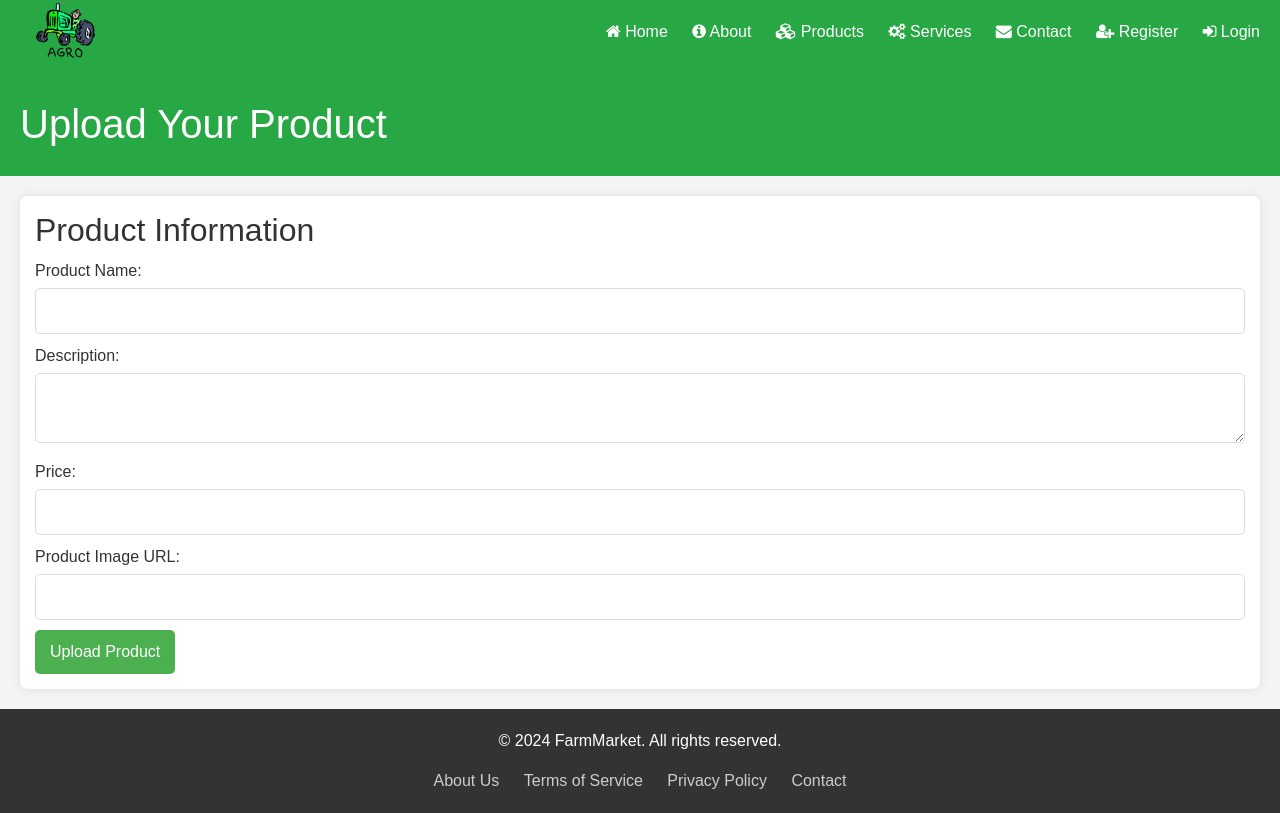
After one commit to sundarg1502/Agro, a Django app: page /uploads/ in a window 1280 px wide. The commit adds this page. Run offline with Django 5.2, Linux system fonts and the light colour scheme.

Commit message:
Feat : Login Registration Feature Added

```diff
--- a/home/models.py
+++ b/home/models.py
@@ -1,6 +1,7 @@
 from django.db import models
 import os
 import datetime
+from django.contrib.auth.models import User
 
 def getFileName(request,filename):
     time_now = datetime.datetime.now().strftime("%Y%m%d%H%M%S")
@@ -18,6 +19,7 @@ class Catagory(models.Model):
 class Products(models.Model):
     name = models.CharField(max_length=100)
     catagory = models.ForeignKey(Catagory, on_delete=models.CASCADE)
+    seller = models.ForeignKey(User, on_delete=models.CASCADE)
     description = models.TextField()
     quantity = models.IntegerField(null=True,blank=True)
     actuall_price = models.FloatField(null=True,blank=True)
--- a/home/templates/home.html
+++ b/home/templates/home.html
@@ -11,8 +11,8 @@
             <h1>Connecting Farmers with Markets</h1>
             <p>Buy fresh produce directly from local farmers. Supporting sustainable agriculture.</p>
             <div class="hero-buttons">
-                <a href="product.html" class="btn">Shop Now</a>
-                <a href="sell.html" class="btn">Upload Your Products</a>
+                <a href="{% url 'products' %} " class="btn">Shop Now</a>
+                <a href="{% url 'uploads' %}" class="btn">Upload Your Products</a>
             </div>
         </div>
     </section>
@@ -43,7 +43,7 @@
                         <div class="card-body">
                         <h5 class="card-title">{{item.catagory_name}}</h5>
                         <p class="card-text">{{item.description}}</p>
-                        <a href="#" class="btn btn-primary">Explore</a>
+                        <a href="{% url 'products_catagory' item.id %}" class="btn btn-primary">Explore</a>
                 </div>
             </div>
         {% endfor %}
--- a/home/templates/includes/header.html
+++ b/home/templates/includes/header.html
@@ -9,12 +9,17 @@
     <nav>
         <ul>
             <li><a href="{% url 'home' %}"><i class="fa fa-home"></i> Home</a></li>
-            <li><a href="about.html">About</a></li>
+            <li><a href="about.html"><i class="fa fa-info-circle"></i> About</a></li>
             <li><a href="{% url 'products' %}"><i class="fa fa-cubes"></i> Products</a></li>
-            <li><a href="service.html">Services</a></li>
-            <li><a href="contact.html"><i class="fa fa-message"></i>Contact</a></li>
-            <li><a href="{% url 'register' %}"><i class="fa fa-users"></i> Register</a></li>
-            <li><a href="signup.html"><i class="fa fa-sign-in"></i> Login</a></li>
+            <li><a href="service.html"><i class="fa fa-cogs"></i> Services</a></li>
+            <li><a href="contact.html"><i class="fa fa-envelope"></i></i> Contact</a></li>
+            {% if request.user.is_authenticated %}
+            <li><a href="#"><i class="fa fa-users"></i> {{request.user.username}}</a></li>
+            <li><a href="{% url 'logout' %}"><i class="fa fa-sign-out"></i></i> Logout</a></li>
+            {% else %}
+            <li><a href="{% url 'register' %}"><i class="fa fa-user-plus"></i> Register</a></li>
+            <li><a href="{% url 'login' %}"><i class="fa fa-sign-in"></i> Login</a></li>
+            {% endif %}
         </ul>
     </nav>
 </header>
--- /dev/null
+++ b/home/templates/upload.html
@@ -0,0 +1,37 @@
+{% extends 'includes/base.html' %}
+{% load static %}
+
+{% block css %}
+    <link rel="stylesheet" href="{% static 'css/upload.css' %}">
+{% endblock %}
+{% block title %}
+    <title>Upload Product</title>
+{% endblock %}
+
+{% block content %}
+    <header>
+        <h1>Upload Your Product</h1>
+    </header>
+
+    <main>
+        <section id="upload-form">
+            <h2>Product Information</h2>
+            <form action="/submit-product" method="POST">
+                <label for="name">Product Name:</label>
+                <input type="text" id="name" name="name" required>
+
+                <label for="description">Description:</label>
+                <textarea id="description" name="description" required></textarea>
+
+                <label for="price">Price:</label>
+                <input type="number" id="price" name="price" required step="0.01">
+
+                <label for="image">Product Image URL:</label>
+                <input type="url" id="image" name="image" required>
+
+                <button type="submit">Upload Product</button>
+            </form>
+        </section>
+    </main>
+
+{% endblock %}
--- a/home/urls.py
+++ b/home/urls.py
@@ -1,11 +1,17 @@
 from django.urls import path
 from . import views
+
+# app_name = "home"
 
 urlpatterns = [
     path("", views.index, name='index'),
     path("home/", views.home, name='home'),
     path('products/', views.products, name='products'),
     path('products/<int:id>', views.products_catagory, name='products_catagory'),
+    path('products/<str:name>', views.products_seller, name='products_seller'),
     path('register/', views.register, name='register'),
+    path("login/", views.login, name='login'),
+    path("logout/", views.logout, name='logout'),
+    path("uploads/", views.uploads, name='uploads'),
 
 ]
--- a/home/views.py
+++ b/home/views.py
@@ -1,6 +1,9 @@
-from django.shortcuts import render
+from django.shortcuts import render,redirect
 from home.models import Catagory,Products
-from home.forms import RegisterForm
+from home.forms import RegisterForm,LoginForm
+from django.contrib import messages
+from django.contrib.auth.models import User
+from django.contrib.auth import authenticate, login as auth_login, logout as auth_logout
 # Create your views here.
 def index(request):
     return render(request,'index.html')
@@ -12,6 +15,13 @@ def home(request):
     #     print("static/images/catagory/20241209235217beetroot.jpg")
     return render(request,'home.html',{'data':ct_data})
 
+def products(request):
+    data = Products.objects.all()
+    catagory = Catagory.objects.all()
+    # for item in data:
+    #     print(item.catagory_id)
+    return render(request, 'products.html',{"data":data,'catagory':catagory,"display":"All Products"})
+
 def products_catagory(request,id):
     data = Products.objects.filter(catagory_id=id)
     catagory = Catagory.objects.all()
@@ -20,17 +30,51 @@ def products_catagory(request,id):
         catagory_from_id = cata_name.catagory_name
     return render(request, 'products.html',{"data":data,'catagory':catagory,'display':catagory_from_id})
 
-def products(request):
-    data = Products.objects.all()
+def products_seller(request,name):
+    id = User.objects.get(username = name)
+    data = Products.objects.filter(seller_id=id)
     catagory = Catagory.objects.all()
-    return render(request, 'products.html',{"data":data,'catagory':catagory,"display":"All Products"})
+    # catagory_from_id = Catagory.objects.filter(pk=id)
+    # for cata_name in catagory_from_id:
+    #     catagory_from_id = cata_name.catagory_name
+    return render(request, 'products.html',{"data":data,'catagory':catagory,'display':name})
 
 def register(request):
     form = RegisterForm()
     if request.method == 'POST':
         form = RegisterForm(request.POST)
-        for i in form:
-            print(i.username.value)
+        print(form.is_valid())
+        if form.is_valid():
+            user = form.save(commit=True)
+            user.set_password(form.cleaned_data['password'])
+            form.save()
+            messages.success(request,"Successfully Registered")
+            return redirect('/login/')
+
         return render(request,'register.html',{'form':form})
 
     return render(request,'register.html',{'form':form})
+
+def login(request):
+    form = LoginForm()
+    if request.method == 'POST':
+        form = LoginForm(request.POST)
+        print("From have POST mwethofd")
+        if form.is_valid():
+            username = form.cleaned_data['username']
+            password = form.cleaned_data['password']
+            user = authenticate(username=username,password=password)
+            if user is not None:
+                auth_login(request,user)
+                return redirect('/home')
+        return render(request,'login.html',{'form':form})
+
+    return render(request,'login.html',{'form':form})
+
+def logout(request):
+    auth_logout(request)
+    return redirect("/home")
+
+def uploads(request):
+
+    return render(request, "upload.html")
--- a/static/css/home.css
+++ b/static/css/home.css
@@ -134,6 +134,7 @@ footer {
     background-color: #333;
     color: white;
     padding: 20px;
+    /* bottom: 0%; */
     text-align: center;
 }
 
@@ -179,3 +180,17 @@ a {
   .pic-box {
     position: relative;
   }
+.hot {
+    background-color: orangered;
+    color: white;
+    width: 50px;
+    text-align: center;
+    font-weight: bold;
+    display: inline;
+    border-radius: 5px;
+    padding: 5px;
+    position:absolute;
+    top: 0;
+    left: 0;
+    z-index: 10;
+  }
--- /dev/null
+++ b/static/css/upload.css
@@ -0,0 +1,41 @@
+
+
+main {
+    padding: 20px;
+}
+
+section {
+    background-color: white;
+    padding: 15px;
+    border-radius: 8px;
+    box-shadow: 0 0 10px rgba(0, 0, 0, 0.1);
+}
+
+label {
+    display: block;
+    margin: 10px 0 5px;
+}
+
+input[type="text"],
+input[type="number"],
+input[type="url"],
+textarea {
+    width: 100%;
+    padding: 10px;
+    border: 1px solid #ddd;
+    border-radius: 5px;
+}
+
+button {
+    background-color: #4CAF50;
+    color: white;
+    border: none;
+    padding: 10px 15px;
+    border-radius: 5px;
+    cursor: pointer;
+    margin-top: 10px;
+}
+
+button:hover {
+    background-color: #45a049;
+}
```
Also changed, not shown: home/forms.py (+32 -6 lines), home/templates/includes/messages.html (added, +7 -0 lines), home/templates/login.html (added, +37 -0 lines), home/templates/products.html (+9 -4 lines), home/templates/register.html (+25 -17 lines), static/css/login.css (added, +157 -0 lines), home/migrations/0003_products_seller.py (added), static/images/catagory/20241215235717fruits.jpeg (added), static/images/catagory/20241216223550Tomato.webp (added), static/images/catagory/20241216223827cucumber.jpg (added).
